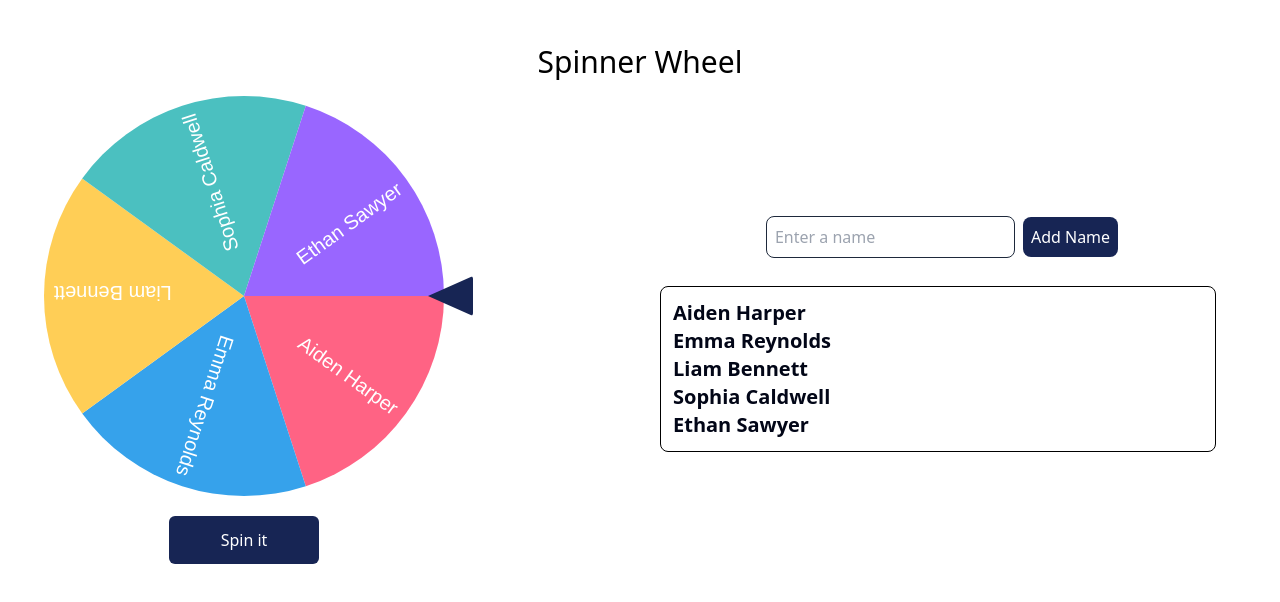
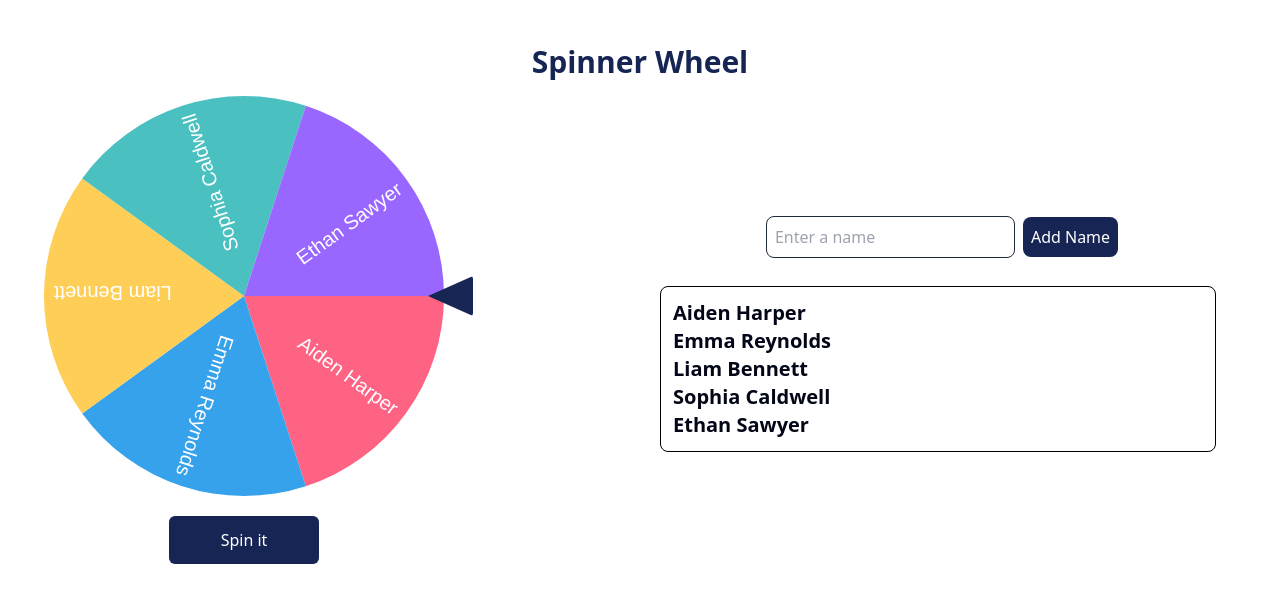
Before and after one commit to Moinulilm10/WPXPO-Task, a React (Vite) app in the folder task_1_spinning-wheel/: page / in a window 1280 px wide. Shown: the top 602 px of the page. Built offline with nearby package versions, Linux system fonts and the light colour scheme.

Commit message:
Updated Spinner Wheel header styling

```diff
--- a/task_1_spinning-wheel/src/components/WheelSpinner2.jsx
+++ b/task_1_spinning-wheel/src/components/WheelSpinner2.jsx
@@ -38,7 +38,9 @@ const WheelSpinner2 = () => {
   return (
     <div className="text-center m-11">
       <div className="items-center text-xl">
-        <h1 className="text-bold text-3xl">Spinner Wheel</h1>
+        <h1 className="text-bold font-bold  text-blue-950 text-3xl">
+          Spinner Wheel
+        </h1>
       </div>
       <div className="flex flex-row justify-center items-center">
         <div className="flex flex-1 justify-normal items-center">
```
